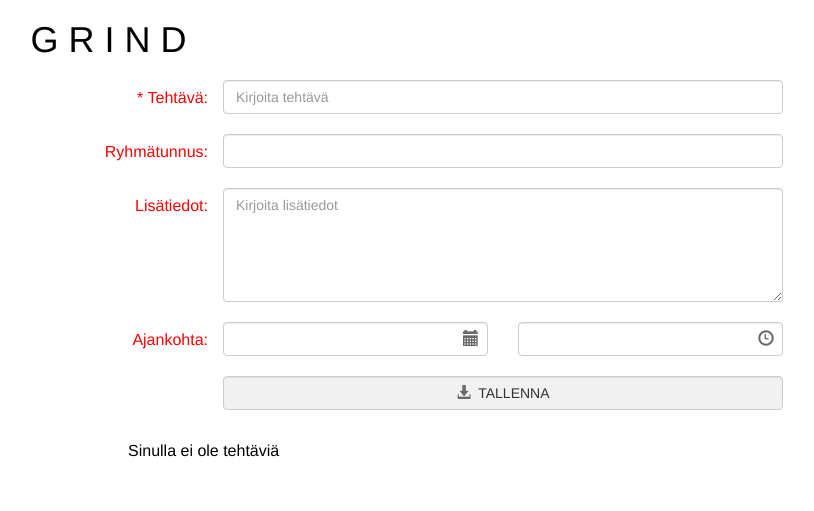
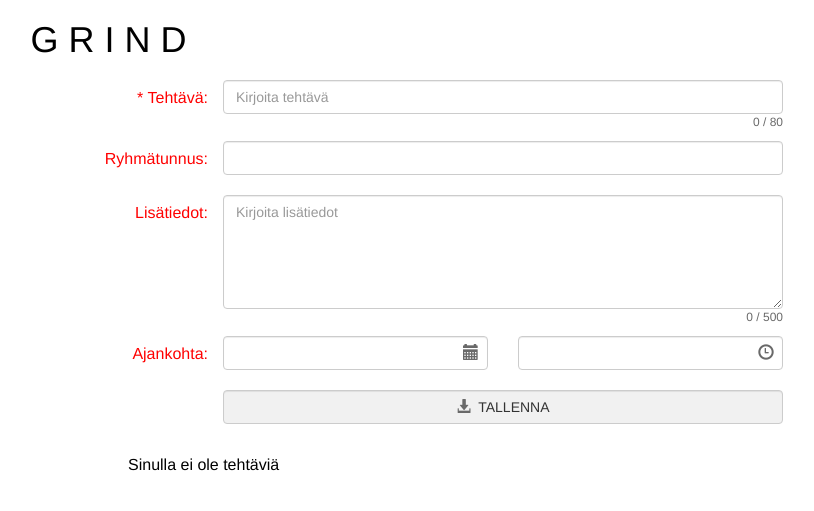
Before and after one commit to InkaH/tehtavanhallinta, a Java web app: template grind/src/main/webapp/WEB-INF/views/index.jsp in a window 1280 px wide. Shown: the top 511 px of the page, without its empty margins (137-951 px from the left). Run offline with Spring Boot 4, a stand-in JSP engine, Linux system fonts and the light colour scheme; the template is opened without the code that fills it, so the values that code supplies are empty; the project's own start-up code is not run, and a stand-in starts its controllers and pages; database files in the repository are not loaded; some libraries are stand-ins or nearby versions.

Commit message:
input counters and test colors

```diff
--- a/grind/src/main/webapp/WEB-INF/views/index.jsp
+++ b/grind/src/main/webapp/WEB-INF/views/index.jsp
@@ -21,7 +21,7 @@
 <!-- application css stylesheet, favicon icon and scripts -->
 <link href="<c:url value="/resources/styles/tyyli.css" />" rel="stylesheet">
 <link href="<c:url value="/resources/img/favicon.ico" />" rel="shortcut icon" type="image/x-icon" />
-<script src="<c:url value="/resources/js/script.js" />"></script>
+<script type="application/javascript" charset="UTF-8" src="<c:url value="/resources/js/script.js" />"></script>
 
 <!-- jqueryUI datepicker stuff -->
 <link rel="stylesheet" href="//code.jquery.com/ui/1.11.4/themes/smoothness/jquery-ui.css">
@@ -85,7 +85,7 @@
 <label class="control-label col-sm-offset-1 col-sm-2" for="kuvaus">* Tehtävä:</label>
 <div class="col-sm-6">
 <!-- spring form: cssClass = class (html) -->
-<form:input path="kuvaus" cssClass="form-control" placeholder="Kirjoita tehtävä" required="required" />
+<form:input path="kuvaus" cssClass="form-control" placeholder="Kirjoita tehtävä" required="required" maxlength="80" />
 </div>
 <div class="col-sm-3">
 </div>
@@ -94,7 +94,7 @@
 <div class="form-group">
 <label class="control-label col-sm-offset-1 col-sm-2" for="ryhma">Ryhmätunnus:</label>
 <div class="col-sm-6">
-<form:input path="ryhma" cssClass="form-control" style="text-transform: uppercase" />
+<form:input path="ryhma" cssClass="form-control" style="text-transform: uppercase" maxlength="50" />
 </div>
 <div class="col-sm-3">
 </div>
@@ -104,7 +104,7 @@
 <label class="control-label col-sm-offset-1 col-sm-2" for="kuvaus">Lisätiedot:</label>
 <div class="col-sm-6">
 <!-- bootstrap class form-control makes the element full width of parent element in a form -->
-<form:textarea path="tiedot" cssClass="form-control" rows="5" placeholder="Kirjoita lisätiedot" />
+<form:textarea path="tiedot" cssClass="form-control" rows="5" placeholder="Kirjoita lisätiedot" maxlength="500" />
 </div>
 <div class="col-sm-3">
 </div>
@@ -166,14 +166,14 @@ Sinulla ei ole tehtäviä
 <!-- dropdown list of optional functions of a single task -->
 <div class="task-options">
 <div class="dropdown">
-<a href="#" class="dropdown-toggle" data-toggle="dropdown" role="button" aria-haspopup="false" aria-expanded="true"><span class="glyphicon glyphicon-triangle-bottom" aria-hidden="true" style="margin: 8px 8px 0 0; color: #525252;"></span></a>
+<a href="#" class="dropdown-toggle" data-toggle="dropdown" role="button" aria-haspopup="false" aria-expanded="true"><span class="glyphicon glyphicon-triangle-bottom" aria-hidden="true" style="margin: 8px 8px 0 0; color: #FFFFFF;"></span></a>
 <ul class="dropdown-menu dropdown-menu-right">
 <li>
 <!-- edit option: on click change value of editTask attribute in edit form and submit the form -->
 <a href="#" onclick="document.forms[2].editTask.value='${t.id}';document.forms[2].submit();"><span class="glyphicon glyphicon-pencil"></span>&nbsp;&nbsp;Muokkaa</a>
 </li>
 <li>
-<a href="#" onclick="var sh=prompt('Anna ryhmätunnus:','');if(sh!=null){document.forms[3].shareTask.value='${t.id}';document.forms[3].groupID.value=sh;document.forms[3].submit();}"><span class="glyphicon glyphicon-share-alt"></span>&nbsp;Jaa...</a>
+<a href="#" onclick="var sh=prompt('Anna ryhmätunnus:','');if(sh!=null){document.forms[3].shareTask.value='${t.id}';document.forms[3].groupID.value=sh;document.forms[3].submit();}"><span class="glyphicon glyphicon-share-alt"></span>&nbsp;&nbsp;Jaa...</a>
 </li>
 <li role="separator" class="divider"></li>
 <li>
@@ -186,10 +186,10 @@ Sinulla ei ole tehtäviä
 </div>
 
 <!-- bootstrap <strong> used for the header of task -->
-<span style="font-size: 18px;"><c:out value="${t.kuvaus}" /></span>
+<span><c:out value="${t.kuvaus}" /></span>
 
 <c:if test="${not empty t.ryhma}">
-<span style="float: right; font-size: 14px; padding-right: 30px;"><c:out value="${t.ryhma}" /></span><span style="clear: both;"></span>
+<span style="float: right; padding-right: 25px;"><small><c:out value="${t.ryhma}" /></small></span><span style="clear: both;"></span>
 </c:if>
 
 <c:if test="${not empty t.tiedot}">
@@ -197,7 +197,8 @@ Sinulla ei ole tehtäviä
 </c:if>
 <br>
 <!-- jstl: time objects parsed from localdate/localtime to date objects -->
-<span style="font-size: 14px;">
+<span>
+<small>
 <c:out value="${(parsedAjankohta > now) ? '' : (compTaskDate == compIdentifier ? '' : 'Erääntynyt: ')}" />
 <c:if test="${compTaskDate != compIdentifier}">
 <fmt:parseDate value="${t.ajankohtaPvm}" pattern="yyyy-MM-dd" var="parsedAjankohtaPvm" type="date" />
@@ -205,6 +206,7 @@ Sinulla ei ole tehtäviä
 <fmt:formatDate value="${parsedAjankohtaPvm}" pattern="d.M.yyyy" type="date" />&nbsp;
 <fmt:formatDate value="${parsedAjankohtaKlo}" pattern="HH:mm" type="time" />
 </c:if>
+</small>
 </span>
 </div>
 </div>
--- a/grind/src/main/webapp/resources/js/script.js
+++ b/grind/src/main/webapp/resources/js/script.js
@@ -5,6 +5,24 @@ $(document).ready(function() {
 		}, 500);
 	});
 
-    $( "#datepicker" ).datepicker();
+	$("#datepicker").datepicker();
+
+	$('#uusiTehtava input[type=text]').on('change invalid', function() {
+		var textfield = $(this).get(0);
+		textfield.setCustomValidity('');
+		if (!textfield.validity.valid) {
+			textfield.setCustomValidity('Aihe on pakollinen tieto');
+		}
+	});
+
+	var $counterText = $('<div class="character-counter" />');
+    $('#tiedot').after($counterText).bind('keyup blur', function () {
+        $counterText.text($(this).val().length + ' / 500');
+    }).keyup();
+
+    var $counterText = $('<div class="character-counter" />');
+    $('#kuvaus').after($counterText).bind('keyup blur', function () {
+        $counterText.text($(this).val().length + ' / 80');
+    }).keyup();
 
 });
--- a/grind/src/main/webapp/resources/styles/tyyli.css
+++ b/grind/src/main/webapp/resources/styles/tyyli.css
@@ -1,27 +1,10 @@
 @charset "utf-8";
 
-::-webkit-input-placeholder { /* WebKit, Blink, Edge */
-	color: #909;
-	opacity: 1;
-	text-transform: none;
-}
-
-:-moz-placeholder { /* Mozilla Firefox 4 to 18 */
-	color: #909;
-	opacity: 1;
-	text-transform: none;
-}
-
-::-moz-placeholder { /* Mozilla Firefox 19+ */
-	color: #909;
-	opacity: 1;
-	text-transform: none;
-}
-
-:-ms-input-placeholder { /* Internet Explorer 10-11 */
-	color: #909;
-	opacity: 1;
-	text-transform: none;
+.character-counter {
+	float: right;
+	font-size: 12px;
+	color: #696969;
+	margin-bottom: -10px;
 }
 
 body {
```
Also changed, not shown: other parts of grind/src/main/webapp/resources/styles/tyyli.css (+42 -9 lines).
